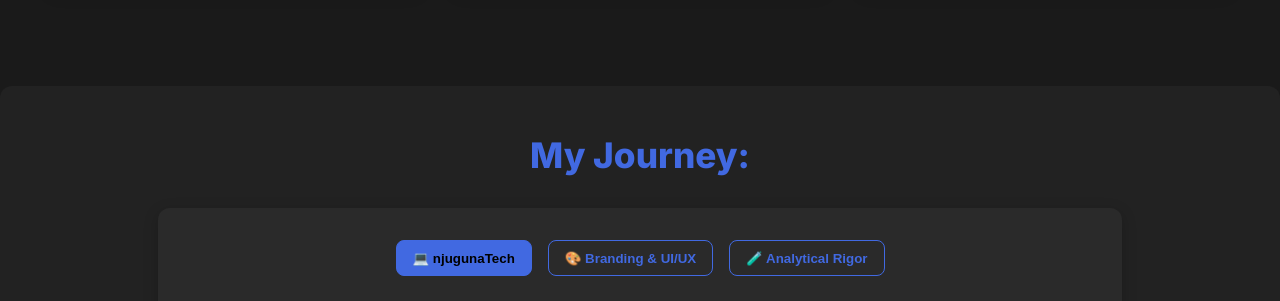
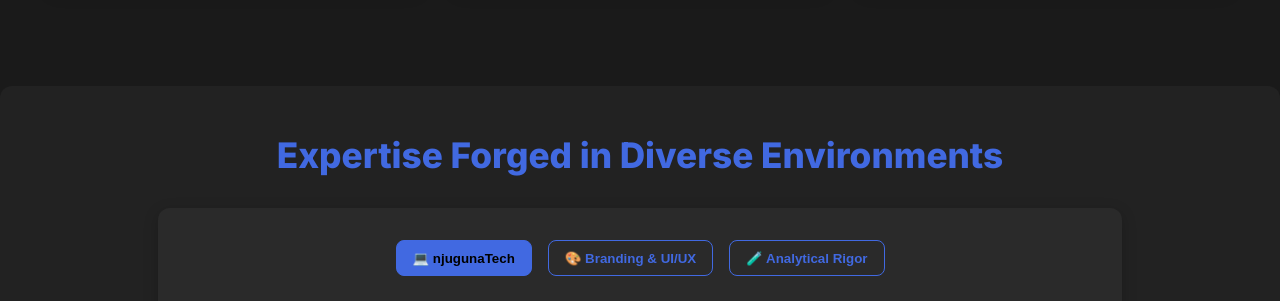
Before and after one commit to njugunaa467/njugunaa467.github.io, a plain HTML site: page index.html in a window 1280 px wide. Shown: the part 2840-3141 px from the top of the page. Drawn offline with Linux system fonts and the light colour scheme; a script that the page names is missing.

```diff
--- a/index.html
+++ b/index.html
@@ -1,3 +1,4 @@
+
 <!DOCTYPE html>
 <html lang="en">
 <head>
@@ -134,7 +135,7 @@
         </section>
 
         <section id="experience" class="section-bg">
-            <h2 class="section-title">My Journey:</h2>
+            <h2 class="section-title"> Expertise Forged in Diverse Environments</h2>
             <div class="live-exp-container">
                 <div class="exp-tabs">
                     <button class="tab-btn active" data-exp="tech-lead">💻 njugunaTech</button>
```
